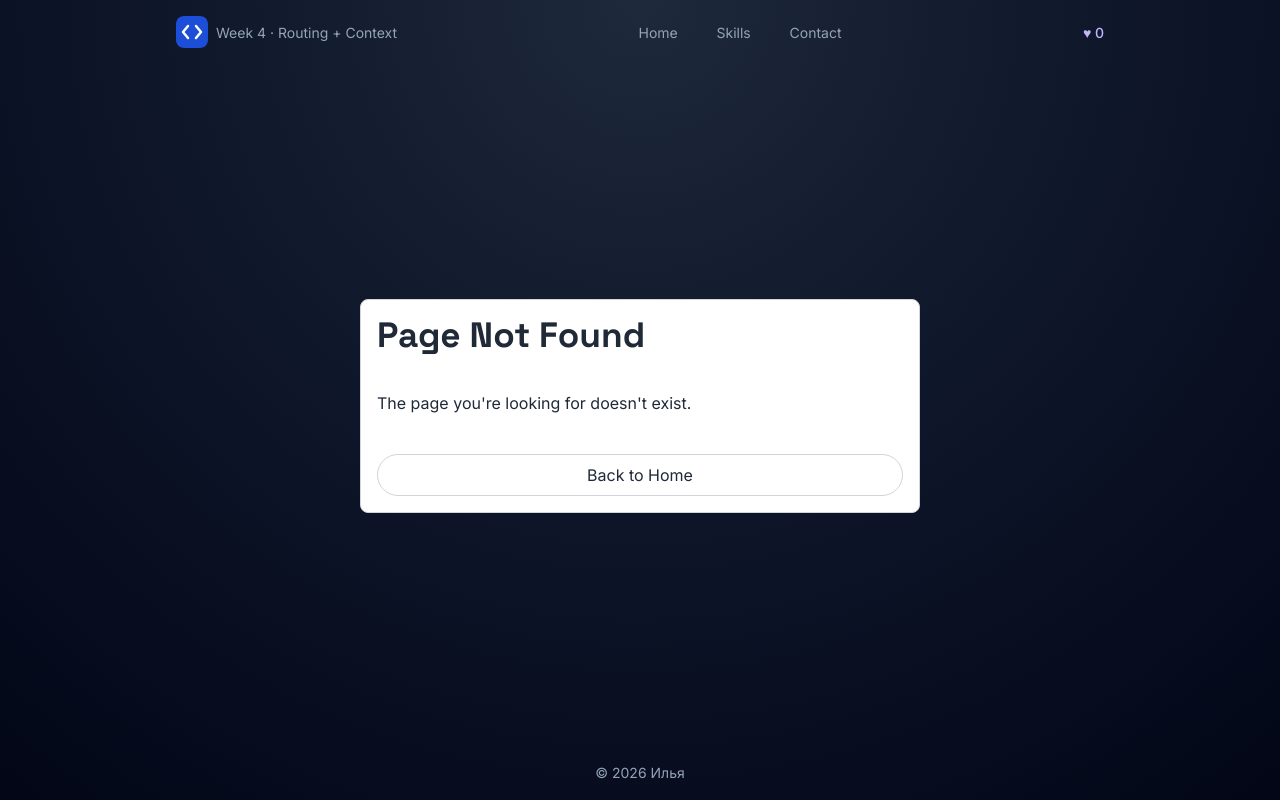
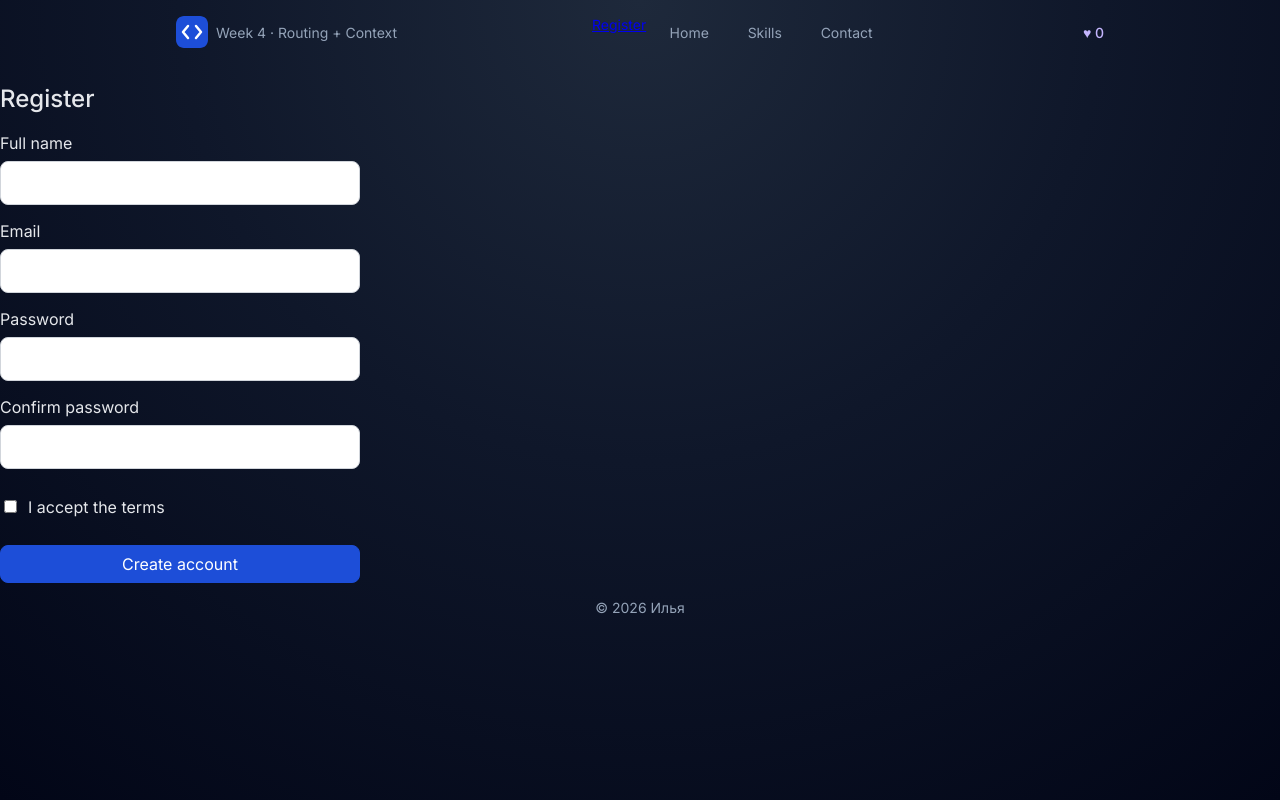
Before and after one commit to prosto-ioi/iwamad-practice, a React (Vite) app: page /register in a window 1280 px wide. Before the commit this address had no page. Built offline with nearby package versions, Linux system fonts and the light colour scheme.

Commit message:
Week 6: registration form, validation, tests

```diff
--- a/src/App.tsx
+++ b/src/App.tsx
@@ -4,6 +4,7 @@
 import { SkillsPage } from './pages/SkillsPage';
 import { ContactPage } from './pages/ContactPage';
 import { NotFoundPage } from './pages/NotFoundPage';
+import RegisterPage from './pages/RegisterPage';
 
 function App() {
   return (
@@ -14,6 +15,7 @@
         <Route path="/skills" element={<SkillsPage />} />
         <Route path="/contact" element={<ContactPage />} />
         <Route path="*" element={<NotFoundPage />} />
+        <Route path="register" element={<RegisterPage />} />
       </Route>
     </Routes>
   );
--- a/src/components/Header.tsx
+++ b/src/components/Header.tsx
@@ -22,6 +22,7 @@
 
       <nav className="site-nav">
         {/* end on Home, otherwise "/" would count as active on every page */}
+        <NavLink to="/register">Register</NavLink>
         <NavLink to="/" end className={linkClass}>
           Home
         </NavLink>
--- /dev/null
+++ b/src/components/ui/TextField.tsx
@@ -0,0 +1,29 @@
+import { useId } from 'react'
+import type { InputHTMLAttributes } from 'react'
+
+type TextFieldProps = InputHTMLAttributes<HTMLInputElement> & {
+  label: string
+  error?: string
+}
+
+export function TextField({ label, error, ...rest }: TextFieldProps) {
+  const id = useId()
+  const errorId = `${id}-error`
+
+  return (
+    <div className="field">
+      <label htmlFor={id}>{label}</label>
+      <input
+        id={id}
+        aria-invalid={error ? true : undefined}
+        aria-describedby={error ? errorId : undefined}
+        {...rest}
+      />
+      {error && (
+        <p id={errorId} className="field-error">
+          {error}
+        </p>
+      )}
+    </div>
+  )
+}
--- /dev/null
+++ b/src/lib/validateRegistration.ts
@@ -0,0 +1,37 @@
+export type RegistrationValues = {
+    fullName: string
+    email: string
+    password: string
+    confirmPassword: string
+    acceptTerms: boolean
+  }
+
+  export type RegistrationErrors = Partial<Record<keyof RegistrationValues, string>>
+
+  export function validateRegistration(values: RegistrationValues): RegistrationErrors {
+    const errors: RegistrationErrors = {}
+
+    if (values.fullName.trim().length < 2) {
+      errors.fullName = 'Enter your full name'
+    }
+
+    if (!/^[^\s@]+@[^\s@]+\.[^\s@]+$/.test(values.email)) {
+      errors.email = 'Enter a valid email, like name@example.com'
+    }
+
+    if (values.password.length < 8) {
+      errors.password = 'Use at least 8 characters'
+    } else if (!/\d/.test(values.password)) {
+      errors.password = 'Include at least one number'
+    }
+
+    if (values.confirmPassword !== values.password) {
+      errors.confirmPassword = 'Passwords do not match'
+    }
+
+    if (!values.acceptTerms) {
+      errors.acceptTerms = 'Accept the terms to continue'
+    }
+
+    return errors
+  }
--- /dev/null
+++ b/src/pages/RegisterPage.tsx
@@ -0,0 +1,133 @@
+import { useState } from 'react'
+import type { ChangeEvent, FocusEvent, SubmitEvent } from 'react'
+import Button from '../components/ui/Button'
+import { TextField } from '../components/ui/TextField'
+import {
+  validateRegistration,
+  type RegistrationValues,
+} from '../lib/validateRegistration'
+
+type Touched = Partial<Record<keyof RegistrationValues, boolean>>
+
+const initialValues: RegistrationValues = {
+  fullName: '',
+  email: '',
+  password: '',
+  confirmPassword: '',
+  acceptTerms: false,
+}
+
+export default function RegisterPage() {
+  const [values, setValues] = useState<RegistrationValues>(initialValues)
+  const [touched, setTouched] = useState<Touched>({})
+  const [submitAttempted, setSubmitAttempted] = useState(false)
+  const [registered, setRegistered] = useState(false)
+
+  const errors = validateRegistration(values)
+
+  function handleChange(event: ChangeEvent<HTMLInputElement>) {
+    const { name, type, value, checked } = event.target
+    setValues((current) => ({
+      ...current,
+      [name]: type === 'checkbox' ? checked : value,
+    }))
+  }
+
+  function handleBlur(event: FocusEvent<HTMLInputElement>) {
+    const { name } = event.target
+    setTouched((current) => ({ ...current, [name]: true }))
+  }
+
+  function handleSubmit(event: SubmitEvent<HTMLFormElement>) {
+    event.preventDefault()
+    setSubmitAttempted(true)
+    if (Object.keys(errors).length === 0) {
+      setRegistered(true)
+    }
+  }
+
+  function visibleError(field: keyof RegistrationValues) {
+    return touched[field] || submitAttempted ? errors[field] : undefined
+  }
+
+  if (registered) {
+    return (
+      <section>
+        <h1>Register</h1>
+        <p role="status">Thanks, {values.fullName.trim()}. You are registered.</p>
+      </section>
+    )
+  }
+
+  const termsError = visibleError('acceptTerms')
+
+  return (
+    <section>
+      <h1>Register</h1>
+      <form className="form" onSubmit={handleSubmit} noValidate>
+        <TextField
+          label="Full name"
+          name="fullName"
+          value={values.fullName}
+          onChange={handleChange}
+          onBlur={handleBlur}
+          error={visibleError('fullName')}
+          autoComplete="name"
+        />
+        <TextField
+          label="Email"
+          name="email"
+          type="email"
+          value={values.email}
+          onChange={handleChange}
+          onBlur={handleBlur}
+          error={visibleError('email')}
+          autoComplete="email"
+        />
+        <TextField
+          label="Password"
+          name="password"
+          type="password"
+          value={values.password}
+          onChange={handleChange}
+          onBlur={handleBlur}
+          error={visibleError('password')}
+          autoComplete="new-password"
+        />
+        <TextField
+          label="Confirm password"
+          name="confirmPassword"
+          type="password"
+          value={values.confirmPassword}
+          onChange={handleChange}
+          onBlur={handleBlur}
+          error={visibleError('confirmPassword')}
+          autoComplete="new-password"
+        />
+
+        <div className="field">
+          <label className="check" htmlFor="acceptTerms">
+            <input
+              id="acceptTerms"
+              name="acceptTerms"
+              type="checkbox"
+              checked={values.acceptTerms}
+              onChange={handleChange}
+              onBlur={handleBlur}
+              aria-invalid={termsError ? true : undefined}
+              aria-describedby={termsError ? 'acceptTerms-error' : undefined}
+            />
+            I accept the terms
+          </label>
+          {termsError && (
+            <p id="acceptTerms-error" className="field-error">
+              {termsError}
+            </p>
+          )}
+        </div>
+
+        <Button type="submit">Create account</Button>
+      </form>
+    </section>
+  )
+}
--- a/src/styles/tokens.css
+++ b/src/styles/tokens.css
@@ -1,4 +1,5 @@
 :root {
+    --color-error: #b91c1c;
     --color-primary: #1d4ed8;
     --color-on-primary: #ffffff;
     --color-text: #1f2937;
--- a/src/styles/ui.css
+++ b/src/styles/ui.css
@@ -53,3 +53,14 @@
     outline: 3px solid var(--color-primary);
     outline-offset: 2px;
   }
+
+  .form { display: grid; gap: var(--space-4); max-width: 360px; }
+  .field { display: grid; gap: var(--space-2); }
+  .field input:not([type='checkbox']) {
+    box-sizing: border-box; width: 100%; font: inherit; min-height: 44px;
+    padding: var(--space-2); border: 1px solid var(--color-border);
+    border-radius: var(--radius-md);
+  }
+  .field input[aria-invalid='true'] { border: 2px solid var(--color-error); }
+  .field-error { margin: 0; color: var(--color-error); font-size: 0.875rem; }
+  .check { display: flex; align-items: center; gap: var(--space-2); min-height: 44px; }
```
Also changed, not shown: 6 other files (tests, documents, lock files or other folders).
